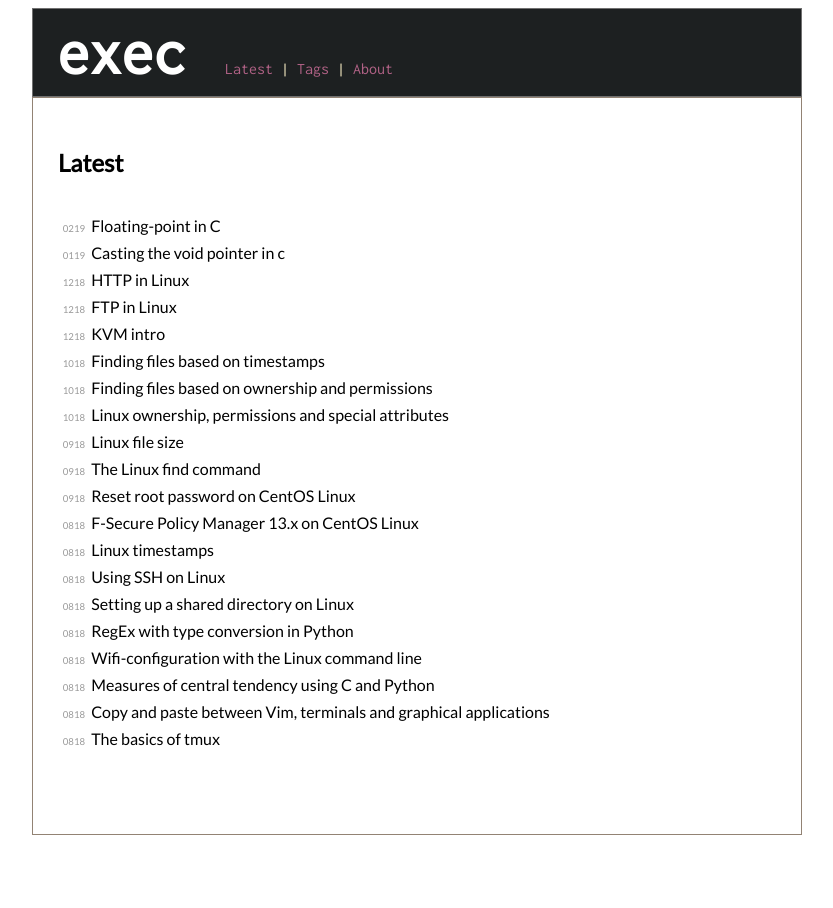
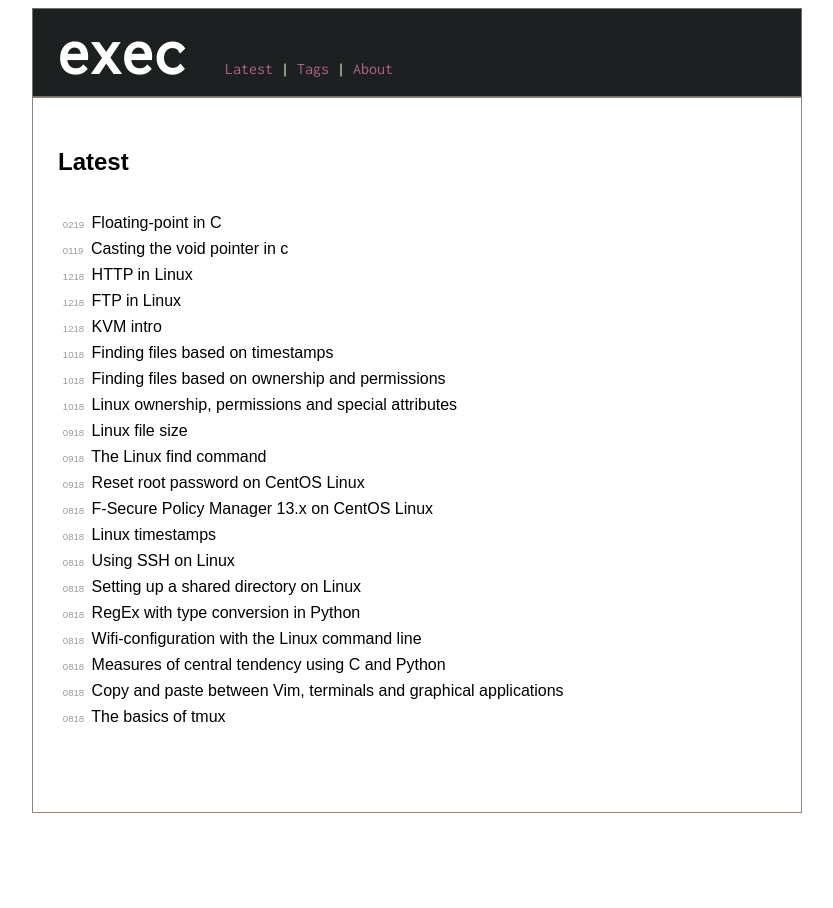
Before and after one commit to execas/execas.github.io, a Jekyll site: the page built from index.html, in a window 1280 px wide. Shown: the whole page, without its empty margins (223-1056 px from the left). Built offline with Jekyll 4.4.1, drawn with Linux system fonts in a browser that asks for light colours.

Commit message:
Update execas.css

```diff
--- a/css/execas.css
+++ b/css/execas.css
@@ -3,9 +3,9 @@ html, body {
 }
 
 body {
-     /*font-family: 'PT Sans', sans-serif;*/
+     font-family: 'PT Sans', sans-serif;
      /*font-family: "Helvetica Neue", Helvetica, Arial, "Lucida Sans", sans-serif;*/
-     font-family:"Lato","Helvetica Neue",Helvetica,Arial,sans-serif;
+     /*font-family:"Lato","Helvetica Neue",Helvetica,Arial,sans-serif;*/
      font-weight: 400;
      color: #000000;
      font-size: 16px;
```
